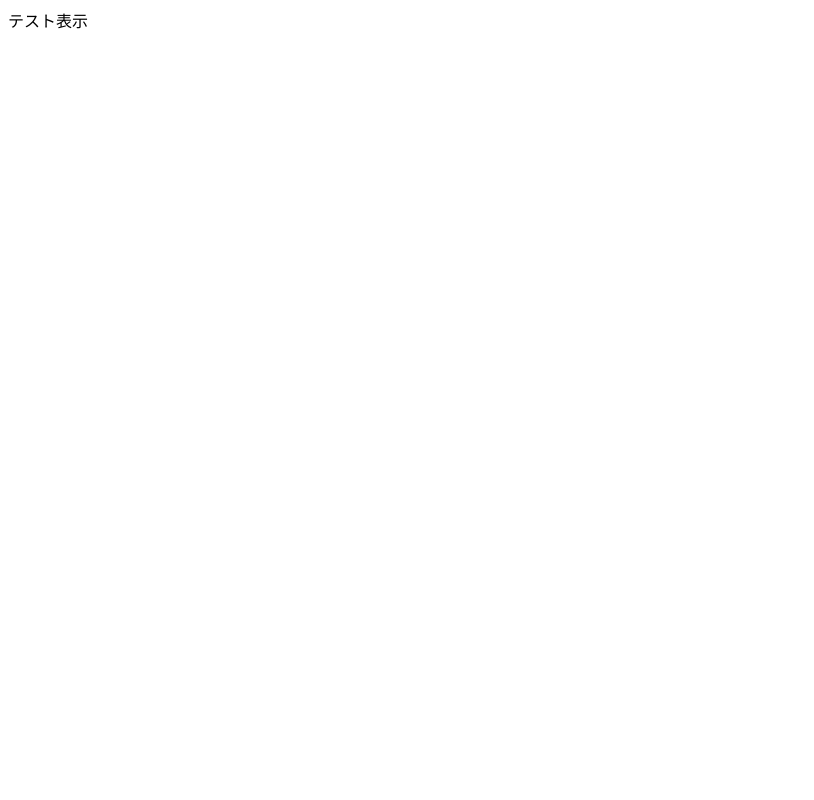
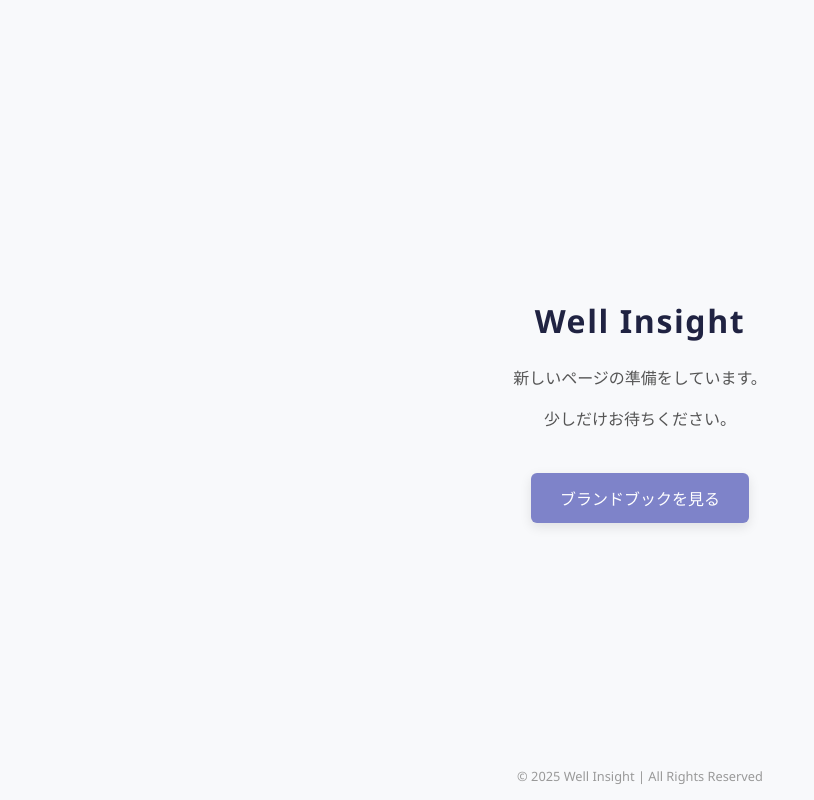
Before and after one commit to yuuriwellinsight/wellinsight, a plain HTML site: page index.html in a window 1280 px wide. Shown: the whole page, without its empty margins (0-814 px from the left). Drawn offline with Linux system fonts and the light colour scheme.

Commit message:
new Update index.html

```diff
--- a/index.html
+++ b/index.html
@@ -1,4 +1,76 @@
-<!doctype html>
-<meta charset="utf-8">
-<title>Well Insight</title>
-テスト表示
+<!DOCTYPE html>
+<html lang="ja">
+<head>
+  <meta charset="UTF-8" />
+  <meta name="viewport" content="width=device-width, initial-scale=1.0" />
+  <title>Well Insight | Official Landing Page</title>
+  <style>
+    body {
+      font-family: 'Segoe UI', 'Hiragino Sans', 'Helvetica Neue', Arial, sans-serif;
+      background-color: #f8f9fb;
+      color: #333;
+      display: flex;
+      flex-direction: column;
+      align-items: center;
+      justify-content: center;
+      min-height: 100vh;
+      margin: 0;
+      text-align: center;
+    }
+
+    h1 {
+      font-size: 2rem;
+      color: #202342;
+      margin-bottom: 1rem;
+      letter-spacing: 0.05em;
+    }
+
+    p {
+      font-size: 1rem;
+      margin: 0.5rem 0;
+      color: #555;
+      line-height: 1.6;
+    }
+
+    a {
+      display: inline-block;
+      margin-top: 2rem;
+      background-color: #7E83C9;
+      color: white;
+      padding: 0.8rem 1.8rem;
+      border-radius: 6px;
+      text-decoration: none;
+      font-weight: 500;
+      transition: all 0.25s ease;
+      box-shadow: 0 4px 12px rgba(0, 0, 0, 0.1);
+    }
+
+    a:hover {
+      opacity: 0.85;
+      transform: translateY(-2px);
+      box-shadow: 0 6px 18px rgba(0, 0, 0, 0.15);
+    }
+
+    footer {
+      position: fixed;
+      bottom: 15px;
+      font-size: 0.8rem;
+      color: #999;
+    }
+  </style>
+</head>
+
+<body>
+  <h1>Well Insight</h1>
+  <p>新しいページの準備をしています。</p>
+  <p>少しだけお待ちください。</p>
+
+  <a href="brandbook.pdf" target="_blank" rel="noopener">
+    ブランドブックを見る
+  </a>
+
+  <footer>
+    © 2025 Well Insight | All Rights Reserved
+  </footer>
+</body>
+</html>
```
